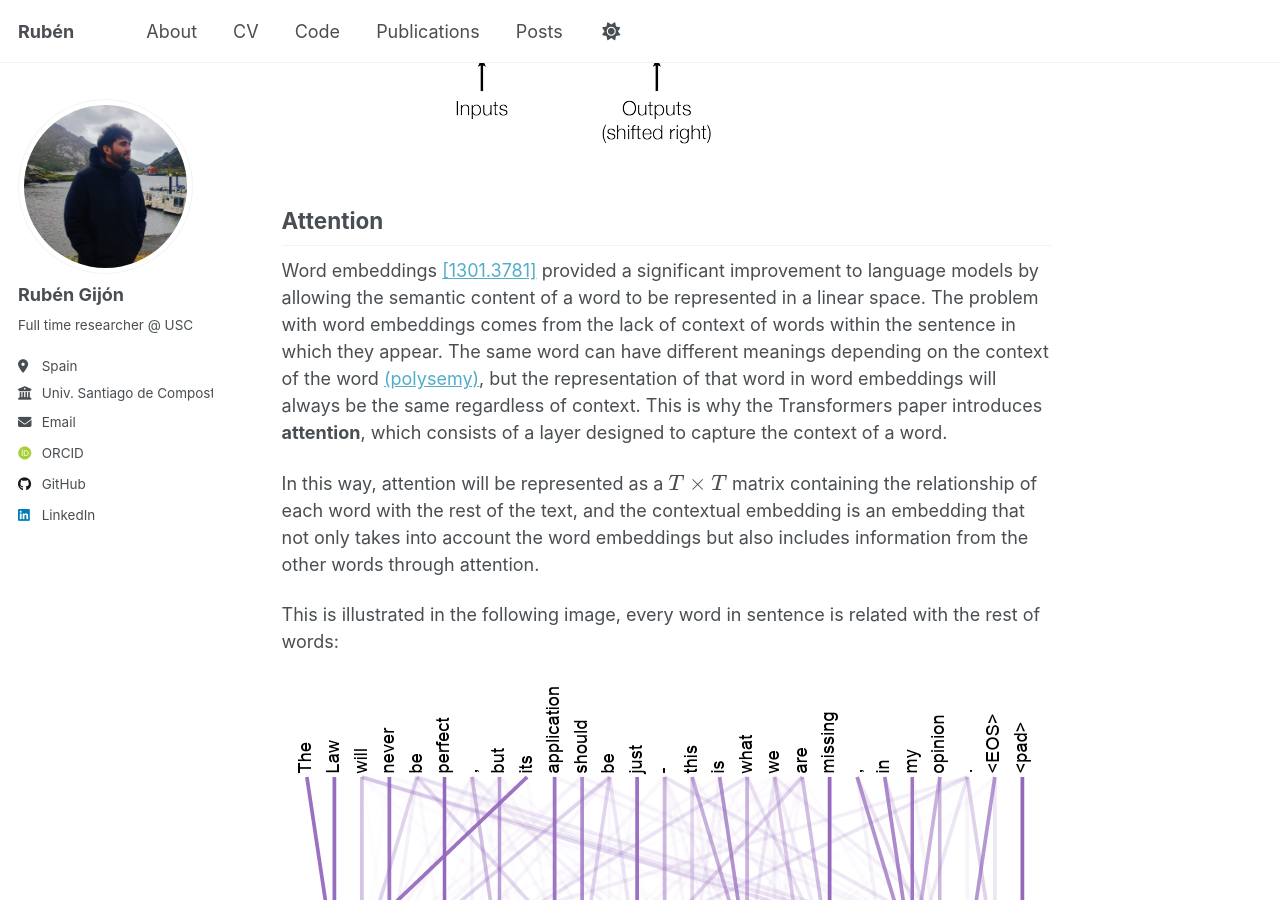
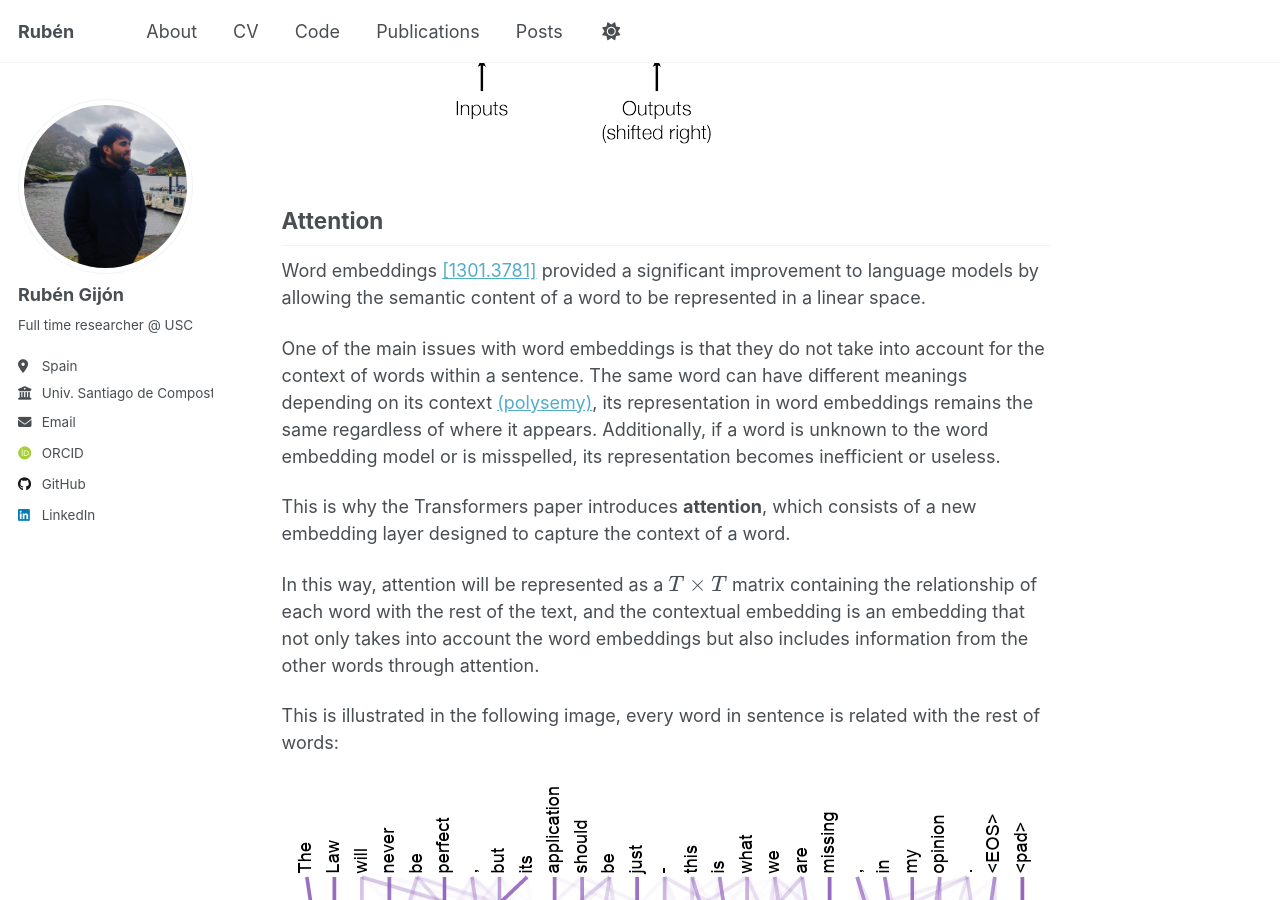
Before and after one commit to rubzip/rubzip.github.io, a Jekyll site: the page built from _posts/2025-08-13-transformers.md, in a window 1280 px wide and 900 px high, scrolled down 3445 px. Built offline with Jekyll 4.4.1, drawn with Linux system fonts in a browser that asks for light colours; some web fonts are replaced; a script that is not in the unit is left out.

Commit message:
Attention introduction rewritten

```diff
--- a/_posts/2025-08-13-transformers.md
+++ b/_posts/2025-08-13-transformers.md
@@ -107,7 +107,11 @@ First of all we are going to introduce all different layers used in transformers
 
 ## Attention
 
-Word embeddings [[1301.3781]](https://arxiv.org/abs/1301.3781) provided a significant improvement to language models by allowing the semantic content of a word to be represented in a linear space. The problem with word embeddings comes from the lack of context of words within the sentence in which they appear. The same word can have different meanings depending on the context of the word [(polysemy)](https://en.wikipedia.org/wiki/Polysemy), but the representation of that word in word embeddings will always be the same regardless of context. This is why the Transformers paper introduces **attention**, which consists of a layer designed to capture the context of a word.
+Word embeddings [[1301.3781]](https://arxiv.org/abs/1301.3781) provided a significant improvement to language models by allowing the semantic content of a word to be represented in a linear space.
+
+One of the main issues with word embeddings is that they do not take into account for the context of words within a sentence. The same word can have different meanings depending on its context [(polysemy)](https://en.wikipedia.org/wiki/Polysemy), its representation in word embeddings remains the same regardless of where it appears. Additionally, if a word is unknown to the word embedding model or is misspelled, its representation becomes inefficient or useless.
+
+This is why the Transformers paper introduces **attention**, which consists of a new embedding layer designed to capture the context of a word.
 
 In this way, attention will be represented as a $$T \times T$$ matrix containing the relationship of each word with the rest of the text, and the contextual embedding is an embedding that not only takes into account the word embeddings but also includes information from the other words through attention.
 
```
